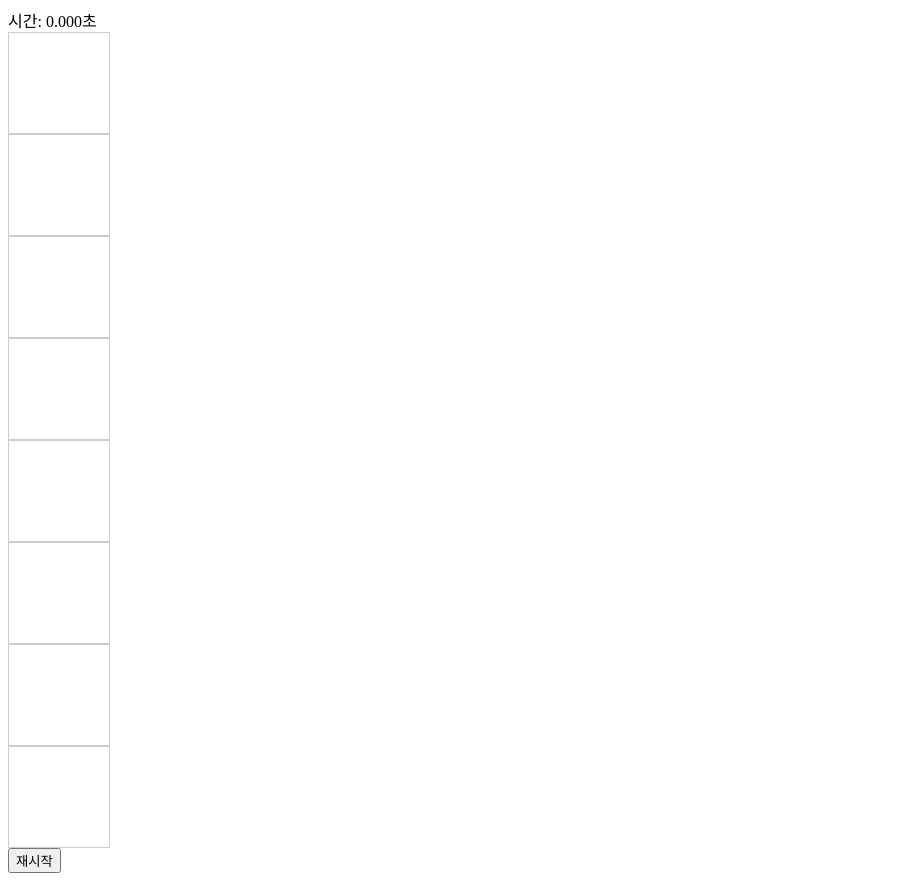
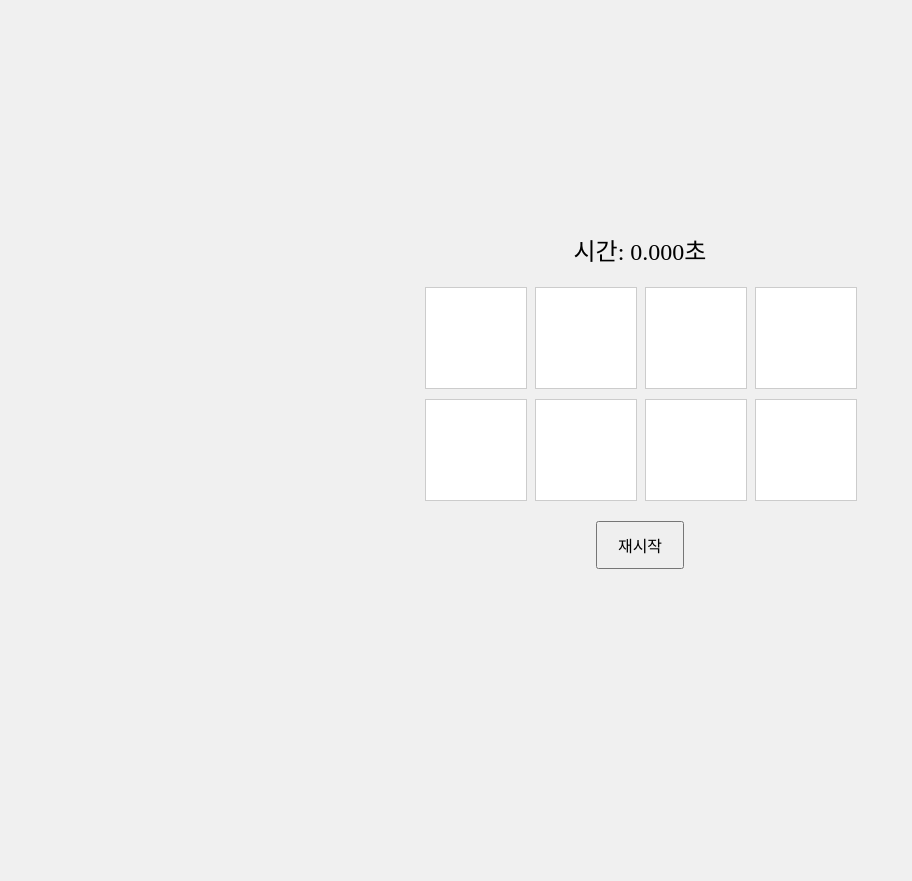
Before and after one commit to jhw878/abc, a plain HTML site: page index.html in a window 1280 px wide. Shown: the whole page, without its empty margins (0-912 px from the left). After the commit the page ends 800 px from the top, so only its background shows below. Drawn offline with Linux system fonts and the light colour scheme.

Commit message:
Update styles.css

```diff
--- a/styles.css
+++ b/styles.css
@@ -1,3 +1,25 @@
+body {
+    display: flex;
+    flex-direction: column;
+    align-items: center;
+    justify-content: center;
+    height: 100vh;
+    background-color: #f0f0f0;
+    margin: 0;
+}
+
+#timer {
+    font-size: 24px;
+    margin-bottom: 20px;
+}
+
+#game-board {
+    display: grid;
+    grid-template-columns: repeat(4, 100px);
+    grid-gap: 10px;
+    margin-bottom: 20px;
+}
+
 .card {
     width: 100px;
     height: 100px;
@@ -10,10 +32,6 @@
     transition: transform 0.3s ease;
 }
 
-.card.flipped {
-    transform: rotateY(180deg);
-}
-
 .card img {
     display: none;
     width: 80%;
@@ -23,3 +41,9 @@
 .card.flipped img {
     display: block;
 }
+
+#restart-button {
+    padding: 10px 20px;
+    font-size: 16px;
+    cursor: pointer;
+}
```
